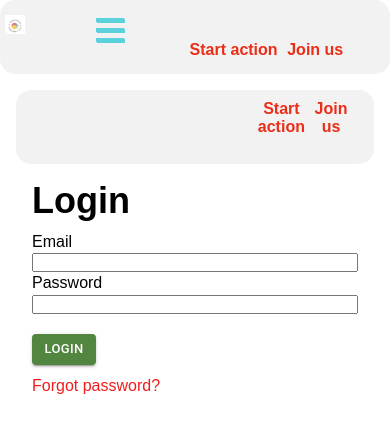
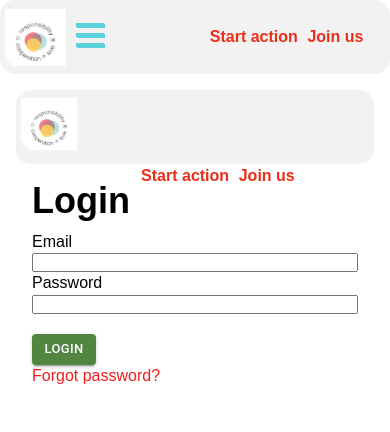
Before and after one commit to legyta/act, a React (Create React App) app in the folder client/: page /login in a window 390 px wide. Shown: the top 432 px of the page. Built offline with nearby package versions, Linux system fonts and the light colour scheme; no server answers.

Commit message:
styling nav

```diff
--- a/client/src/components/auth/AuthOptions.js
+++ b/client/src/components/auth/AuthOptions.js
@@ -21,8 +21,8 @@ export default function AuthOptions() {
   };
 
   return (
-    <Box>
-      <nav className="auth-options">
+    <Box className="auth-options">
+      <nav className="navBar">
         {userData.user ? (
           <button onClick={logout}>Logout</button>
         ) : (
--- a/client/src/components/layout/Header.js
+++ b/client/src/components/layout/Header.js
@@ -11,19 +11,17 @@ import NavBar from "./NavBar";
 export default function Header() {
   return (
     <Grid container id="header" flexDirection="row">
-      <Box>
-        <Box container id="logo">
+      <Box width="100%">
+        <Box width="20%">
           <a href="/">
-            <img
-              style={{ width: "6%" }}
-              src={actLogo}
-              alt="logo"
-              className="logo-image"
-            />
+            <img src={actLogo} alt="logo" className="logo-image" />
           </a>
+
+          <NavBar />
         </Box>
-        <NavBar />
-        <AuthOptions />
+        <Box width="80%" marginTop="20px">
+          <AuthOptions />
+        </Box>
       </Box>
     </Grid>
   );
--- a/client/src/components/pages/Index.js
+++ b/client/src/components/pages/Index.js
@@ -23,7 +23,7 @@ export default function Index() {
         <h1>Welcome {userData.user.displayName}</h1>
       ) : ( */}
       <>
-        <img src={Title} alt="index-image" className="index-image" />
+        {/* <img src={Title} alt="index-image" className="index-image" /> */}
       </>
       {/* )} */}
     </Grid>
--- a/client/src/components/styling/global.css
+++ b/client/src/components/styling/global.css
@@ -40,7 +40,6 @@ p {
 a {
   color: #f21d1d;
   text-decoration: none;
-  margin-top: 10px;
 }
 
 button,
@@ -52,6 +51,12 @@ input[type="submit"] {
 }
 
 /* Header */
+
+.MuiBox-root-1 {
+  display: flex;
+  flex-direction: row;
+}
+
 #header {
   display: flex;
   flex-direction: row;
@@ -70,52 +75,100 @@ input[type="submit"] {
 }
 
 #header .auth-options {
-  height: 50%;
+  /* height: 50%; */
   display: flex;
   justify-content: right;
   align-items: center;
-  margin-left: 800px;
+  margin-left: 1200px;
+  margin-top: -10px;
+}
+
+.navBar {
+  display: flex;
+}
+
+.logo-image {
+  margin-top: 8px;
+  width: 20%;
+}
+
+@media screen and (min-width: 1201px) and (max-width: 1601px) {
+  #header .auth-options {
+    margin-left: 740px;
+  }
+
+  .logo-image {
+    width: 30%;
+  }
 }
 
 @media screen and (min-width: 1024px) and (max-width: 1200px) {
   #header .auth-options {
-    margin-left: 740px;
+    margin-left: 540px;
+  }
+
+  .logo-image {
+    width: 40%;
   }
 }
 
 @media screen and (min-width: 768px) and (max-width: 1023px) {
   #header .auth-options {
-    margin-left: 480px;
+    margin-left: 320px;
+  }
+
+  .logo-image {
+    width: 50%;
   }
 }
 
 @media screen and (min-width: 734px) and (max-width: 767px) {
   #header .auth-options {
-    margin-left: 440px;
+    margin-left: 300px;
+  }
+
+  .logo-image {
+    width: 40%;
   }
 }
 
 @media screen and (min-width: 684px) and (max-width: 733px) {
   #header .auth-options {
-    margin-left: 380px;
+    margin-left: 260px;
+  }
+
+  .logo-image {
+    width: 50%;
   }
 }
 
 @media screen and (min-width: 667px) and (max-width: 683px) {
   #header .auth-options {
-    margin-left: 380px;
+    margin-left: 240px;
+  }
+
+  .logo-image {
+    width: 50%;
   }
 }
 
 @media screen and (min-width: 412px) and (max-width: 666px) {
   #header .auth-options {
-    margin-left: 220px;
+    margin-left: 120px;
+  }
+
+  .logo-image {
+    width: 70%;
   }
 }
 
 @media screen and (min-width: 375px) and (max-width: 411px) {
   #header .auth-options {
-    margin-left: 180px;
+    margin-left: 80px;
+  }
+
+  .logo-image {
+    width: 80%;
   }
 }
 
@@ -137,14 +190,14 @@ input[type="submit"] {
   }
 }
 
-@media screen and (min-width: 1025px) and (max-width: 1600px) {
+/* @media screen and (min-width: 1025px) and (max-width: 1600px) {
   .logo-image img {
     width: 5%;
   }
   .MuiGrid-justify-xs-center {
     margin-top: 40px;
   }
-}
+} */
 
 /* Hamburger Menu */
 /* Position and sizing of burger button */
@@ -175,7 +228,7 @@ input[type="submit"] {
 }
 .MuiBox-root-3 {
   margin-left: 0px;
-  padding: 1rem;
+  padding: 0rem;
 }
 
 .vision-vision h1 {
--- a/client/src/components/styling/navbar.css
+++ b/client/src/components/styling/navbar.css
@@ -46,6 +46,8 @@ body {
   display: flex;
   align-items: center;
   justify-content: center;
+  margin-top: 5px;
+  margin-left: 0px;
 }
 
 /* Hamburger Line */
@@ -136,9 +138,13 @@ body {
   transition: all 0.4s ease;
 }
 
-@media screen and (min-width: 1601px) {
+@media screen and (max-width: 1601px) {
   .menu-wrap .menu > div > div > ul > li a {
     font-size: 2rem;
+  }
+
+  .menu-wrap .hamburger {
+    margin-left: 10px;
   }
 }
 
@@ -146,6 +152,10 @@ body {
   .menu-wrap .menu > div {
     width: 100vw;
     height: 100vw;
+  }
+
+  .menu-wrap .hamburger {
+    margin-left: 0px;
   }
 }
 
@@ -158,6 +168,10 @@ body {
   .menu-wrap .menu > div > div > ul > li a {
     font-size: 2rem;
   }
+
+  .menu-wrap .hamburger {
+    margin-left: 0px;
+  }
 }
 
 @media screen and (min-width: 667px) and (max-width: 767px) {
@@ -165,12 +179,20 @@ body {
     width: 90vw;
     height: 90vw;
   }
+
+  .menu-wrap .hamburger {
+    margin-top: 5px;
+    margin-left: -20px;
+  }
 }
 
 @media screen and (min-width: 375px) and (max-width: 666px) {
   .menu-wrap .menu > div {
     width: 140vw;
     height: 140vw;
+  }
+  .menu-wrap .hamburger {
+    margin-left: -20px;
   }
 }
 
```
